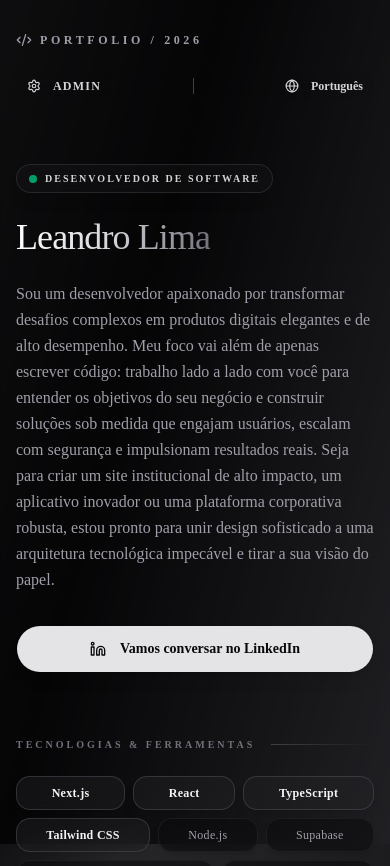
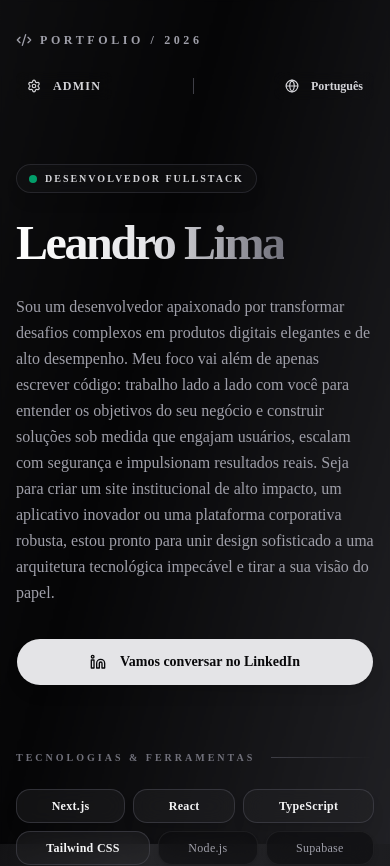
Before and after one commit to Leo-Elacosta/meu-portfolio, a Next.js app: page / in a window 390 px wide. Shown: the top 866 px of the page. Built offline with nearby package versions, Linux system fonts and the light colour scheme; no server answers; the database is empty.

Commit message:
responsivity fix

```diff
--- a/src/app/page.tsx
+++ b/src/app/page.tsx
@@ -22,7 +22,7 @@ interface Project {
 const dictionaries = {
   pt: {
     heroTitle: "Leandro Lima",
-    heroSubtitle: "Desenvolvedor de Software",
+    heroSubtitle: "Desenvolvedor Fullstack",
     heroDescription: "Sou um desenvolvedor apaixonado por transformar desafios complexos em produtos digitais elegantes e de alto desempenho. Meu foco vai além de apenas escrever código: trabalho lado a lado com você para entender os objetivos do seu negócio e construir soluções sob medida que engajam usuários, escalam com segurança e impulsionam resultados reais. Seja para criar um site institucional de alto impacto, um aplicativo inovador ou uma plataforma corporativa robusta, estou pronto para unir design sofisticado a uma arquitetura tecnológica impecável e tirar a sua visão do papel.",
     linkedinBtn: "Vamos conversar no LinkedIn",
     projectsTitle: "Projetos em Destaque",
@@ -34,7 +34,7 @@ const dictionaries = {
   },
   en: {
     heroTitle: "Leandro Lima",
-    heroSubtitle: "Software Developer",
+    heroSubtitle: "Fullstack Developer",
     heroDescription: "I am a developer passionate about transforming complex challenges into elegant, high-performance digital products. My focus goes beyond merely writing code: I work closely with you to understand your business goals and build custom solutions that engage users, scale securely, and drive tangible results. Whether you need a high-impact institutional website, an innovative mobile app, or a robust corporate platform, I am ready to combine sophisticated design with flawless technical architecture and bring your vision to life.",
     linkedinBtn: "Let's connect on LinkedIn",
     projectsTitle: "Featured Projects",
@@ -123,10 +123,8 @@ export default function Home() {
         <div className="fixed inset-0 w-full h-full animate-metallic -z-20"></div>
         <div className="fixed inset-0 w-full h-full bg-black/40 backdrop-blur-[1px] -z-10"></div>
 
-        {/* Container principal ajustado para padding responsivo */}
         <div className="max-w-4xl mx-auto px-4 sm:px-6 py-8 md:py-24">
 
-          {/* Navegação responsiva */}
           <nav className="flex flex-col sm:flex-row justify-between items-start sm:items-center gap-6 mb-16 md:mb-24">
             <motion.span
               initial={{ opacity: 0, x: -20 }} animate={{ opacity: 1, x: 0 }} transition={{ duration: 0.5 }}
@@ -176,20 +174,23 @@ export default function Home() {
                   <span className="text-[10px] sm:text-xs uppercase tracking-[0.2em] text-zinc-300 font-bold">{t.heroSubtitle}</span>
                 </motion.div>
 
-                {/* Título responsivo */}
-                <motion.h1 variants={itemVariants} className="text-4xl sm:text-5xl md:text-6xl font-light tracking-tight text-white mb-6">
-                  <span className="bg-clip-text text-transparent bg-gradient-to-r from-white via-zinc-300 to-zinc-500">
+                {/* TÍTULO CORRIGIDO:
+                    - No mobile: text-5xl (maior), font-bold, tracking-tighter e leading tight.
+                    - No desktop: text-6xl até text-7xl, mantendo o equilíbrio. */}
+                <motion.h1
+                  variants={itemVariants}
+                  className="text-5xl sm:text-6xl md:text-7xl font-bold tracking-tighter text-white mb-6 leading-[1.1] sm:leading-tight"
+                >
+                  <span className="bg-clip-text text-transparent bg-gradient-to-r from-white via-zinc-200 to-zinc-500">
                     {t.heroTitle}
                   </span>
                 </motion.h1>
 
-                {/* Descrição responsiva */}
                 <motion.p variants={itemVariants} className="text-base sm:text-lg text-zinc-400 max-w-xl leading-relaxed font-light mb-8 md:mb-10">
                   {t.heroDescription}
                 </motion.p>
 
                 <motion.div variants={itemVariants}>
-                  {/* Botão responsivo: w-full no mobile, w-auto no desktop */}
                   <Button
                     asChild
                     className="w-full sm:w-auto flex justify-center bg-zinc-200 text-zinc-950 hover:bg-zinc-900 hover:text-white border border-transparent hover:border-zinc-500 font-bold rounded-full px-6 md:px-8 h-12 transition-all duration-300 hover:scale-105 active:scale-95 group shadow-lg"
@@ -207,7 +208,6 @@ export default function Home() {
                     <span className="h-[1px] flex-grow bg-gradient-to-r from-zinc-700 to-transparent"></span>
                   </p>
 
-                  {/* Grid de tecnologias ajustado para mobile */}
                   <div className="flex flex-wrap gap-2 sm:gap-3 md:gap-4">
                     {["Next.js", "React", "TypeScript", "Tailwind CSS"].map((tech) => (
                       <motion.div
@@ -281,7 +281,6 @@ export default function Home() {
                             {language === "pt" ? project.description_pt : project.description_en}
                           </p>
 
-                          {/* Links com flex-wrap para evitar quebra de layout em celulares estreitos */}
                           <div className="flex flex-wrap gap-4 sm:gap-6 mt-auto relative z-20">
                             <Link href={project.github_url} target="_blank" className="flex items-center text-[10px] uppercase tracking-widest text-zinc-500 hover:text-white transition-colors font-bold group/link relative">
                               <GithubIcon className="w-3.5 h-3.5 mr-1.5 sm:mr-2 group-hover/link:text-white transition-colors" />
```
